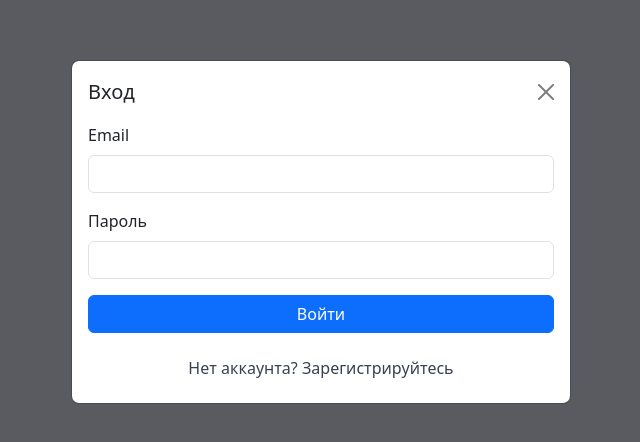
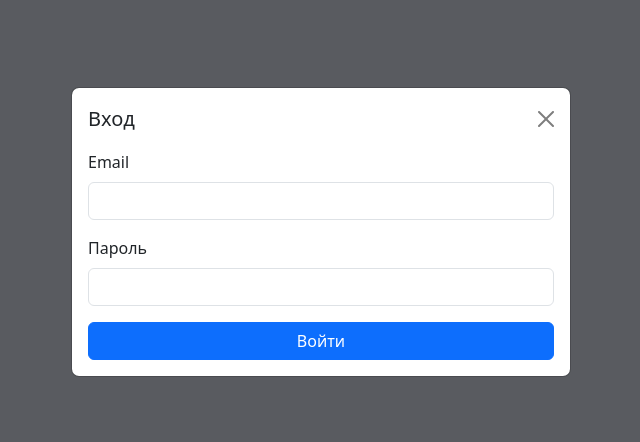
Before and after one commit to DinoBombino/ai-assistant_fullstack, a Vue app in the folder client/: page /login in a window 1280 px wide. Shown: the part 168-610 px from the top of the page, without its empty margins (319-959 px from the left). Built offline with nearby package versions, Linux system fonts and the light colour scheme; no server answers.

Commit message:
Delete button for registration

```diff
--- a/client/src/components/AuthModal.vue
+++ b/client/src/components/AuthModal.vue
@@ -73,11 +73,6 @@ watch(
               {{ isLoading ? 'Загрузка...' : isLogin ? 'Войти' : 'Зарегистрироваться' }}
             </button>
           </form>
-          <div class="text-center mt-3">
-            <button class="btn btn-link auth-toggle" @click="isLogin = !isLogin">
-              {{ isLogin ? 'Нет аккаунта? Зарегистрируйтесь' : 'Уже есть аккаунт? Войдите' }}
-            </button>
-          </div>
         </div>
       </div>
     </div>
```
